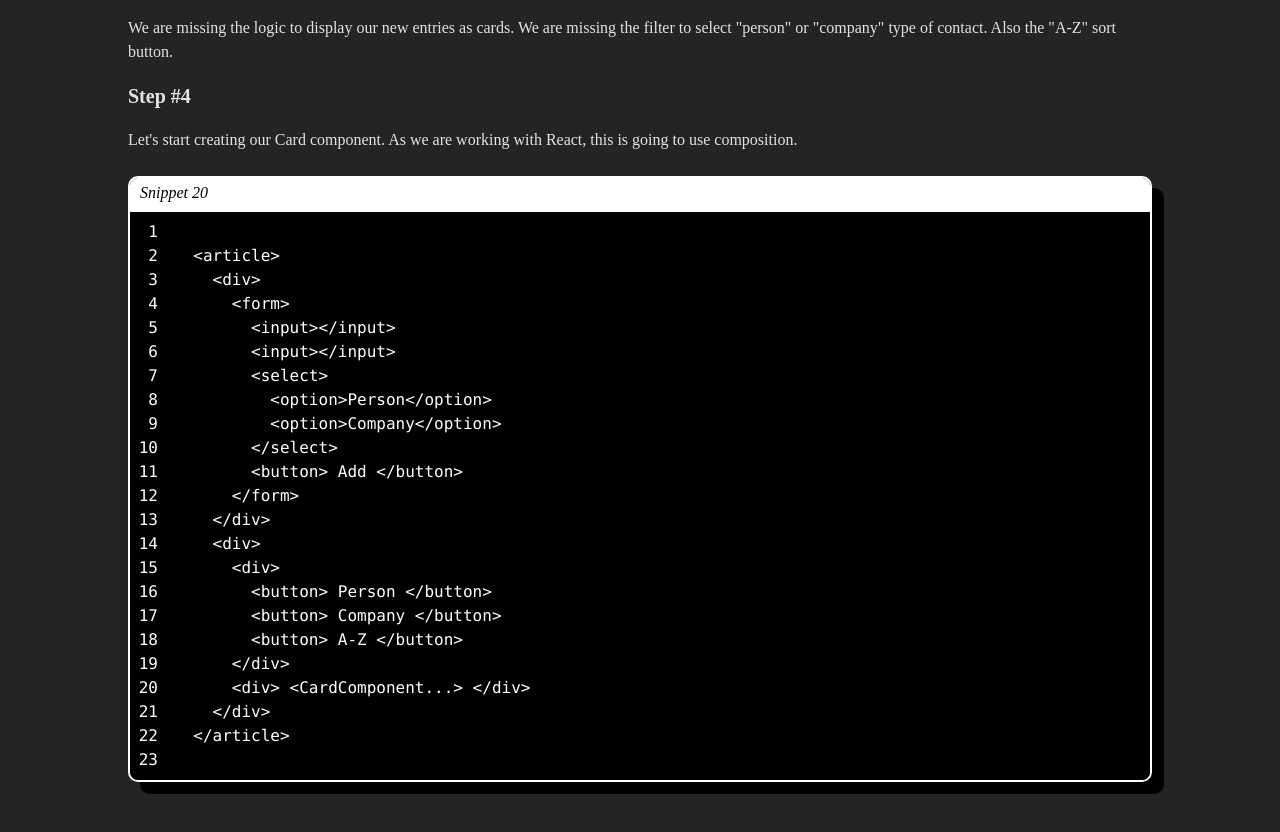
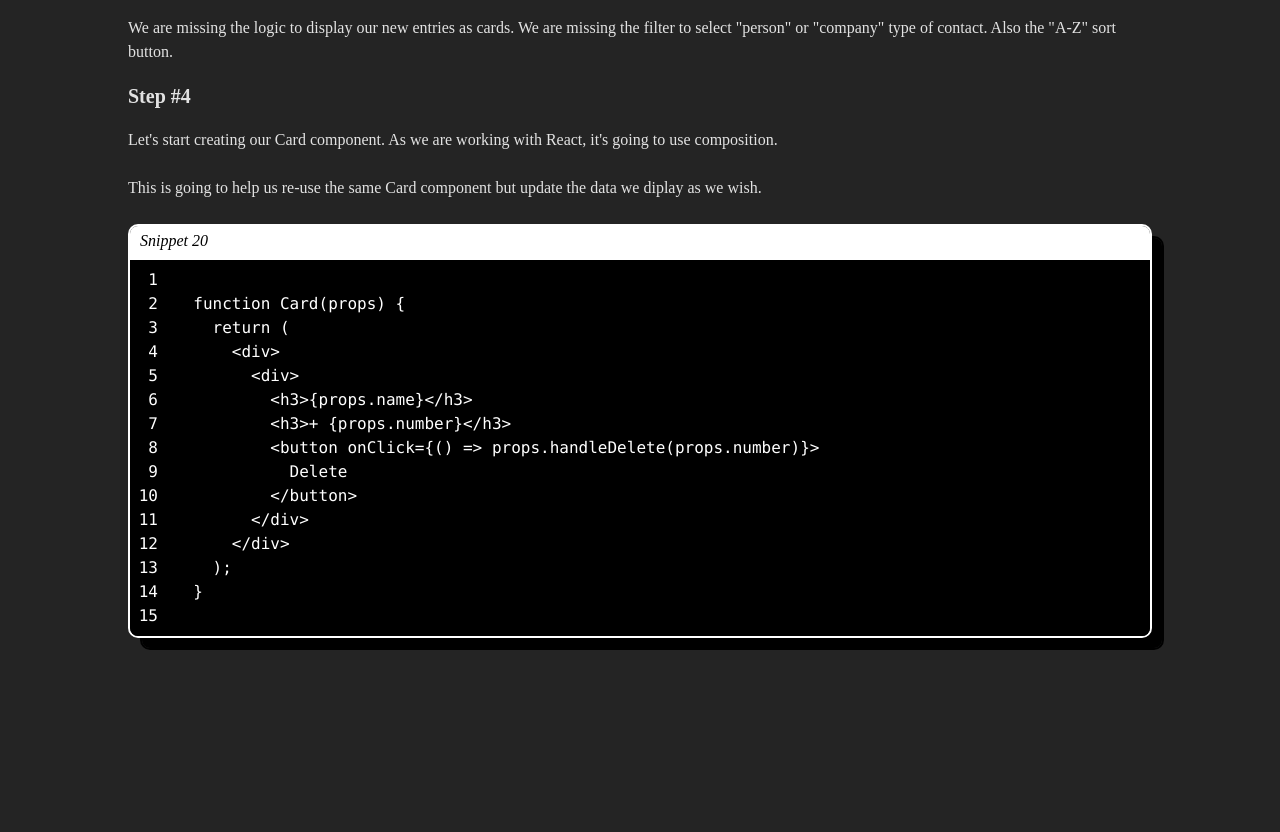
Before and after one commit to kinxori/inxel-test, a React (Vite) app: page / in a window 1280 px wide. Shown: the part 9380-10212 px from the top of the page. After the commit the page ends 10098 px from the top, so only its background shows below. Built offline with nearby package versions, Linux system fonts and the light colour scheme.

Commit message:
updated content in page 29

```diff
--- a/src/App.jsx
+++ b/src/App.jsx
@@ -634,8 +634,12 @@ export default function App() {
         <div className="flex flex-col gap-6 ">
           <h3 className="text-[20px] leading-[16px] font-bold   ">Step #4</h3>
           <p>
-            Let's start creating our Card component. As we are working with React, this is going to
-            use composition.
+            Let's start creating our Card component. As we are working with React, it's going to use
+            composition.
+          </p>
+          <p>
+            This is going to help us re-use the same Card component but update the data we diplay as
+            we wish.
           </p>
           <div className="rounded-[10px] overflow-hidden drop-shadow-[12px_12px_0px_rgba(0,0,0,1)] border-white border-[2px]   ">
             <div className="w-[100%] h-[30px] bg-white flex items-center pl-[10px]   ">
@@ -647,7 +651,7 @@ export default function App() {
               customStyle={{ background: "black", color: "white" }}
               showLineNumbers
             >
-              {snippet1}
+              {snippet20}
             </SyntaxHighlighter>
           </div>
         </div>
```
